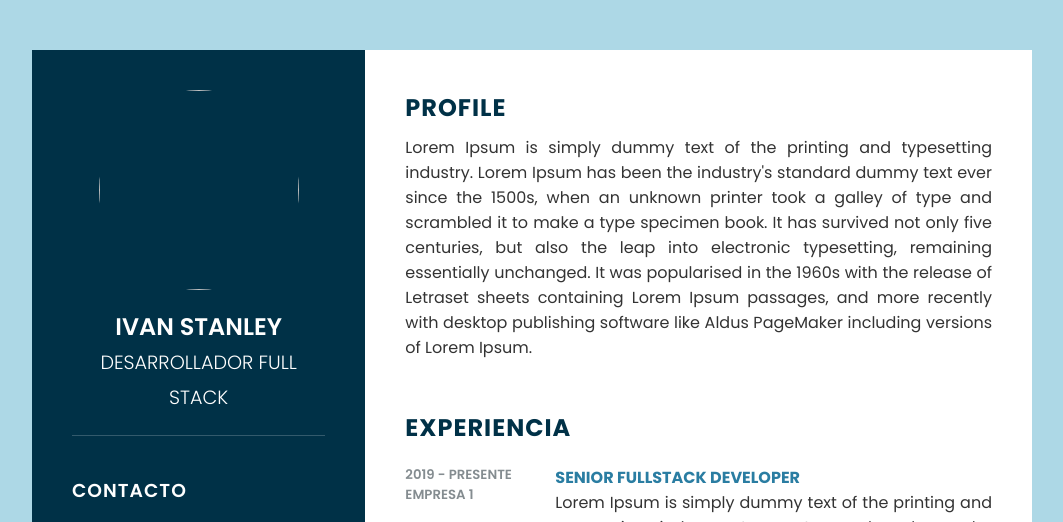
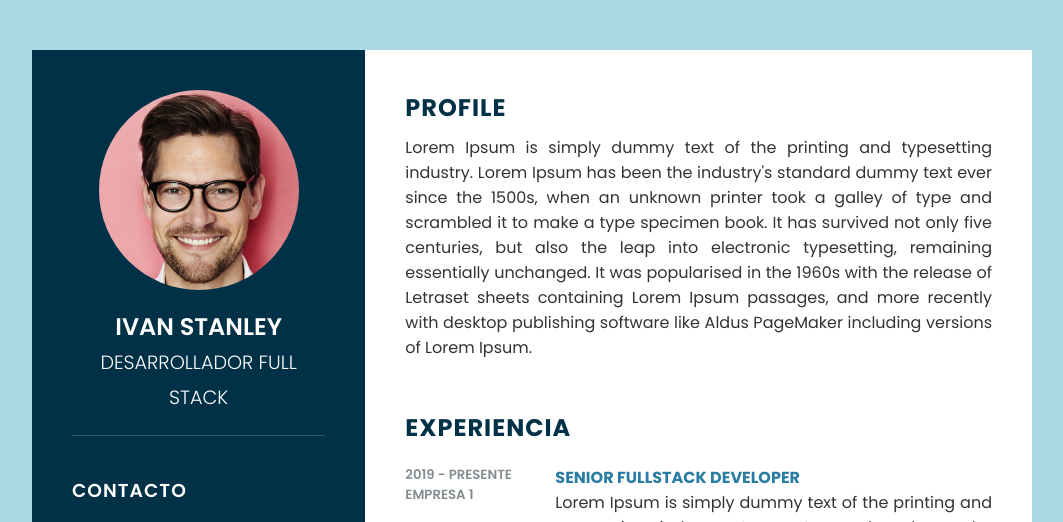
Before and after one commit to gonzalocen/gonzalocen.github.io, a plain HTML site: page index.html in a window 1280 px wide. Shown: the top 522 px of the page, without its empty margins (108-1171 px from the left). Drawn offline with Linux system fonts and the light colour scheme.

Commit message:
Update index.html

```diff
--- a/index.html
+++ b/index.html
@@ -15,7 +15,7 @@
         <div class="lado_izquierdo">
             <div class="perfil">
                 <div class="imagenBox">
-                    <img src="imagen/fotocarnet.png">
+                    <img src="fotocarnet.png">
                 </div>
                 <h2>Ivan Stanley<br><span>Desarrollador Full Stack</span></h2>
             </div>
```
